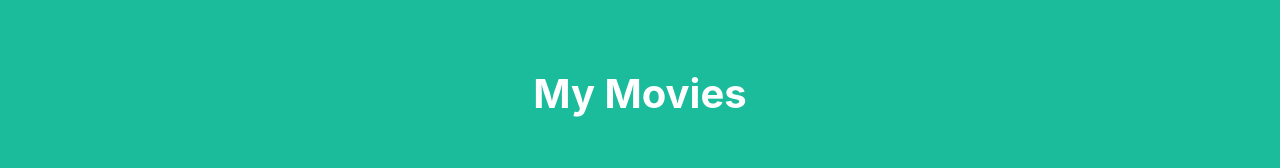
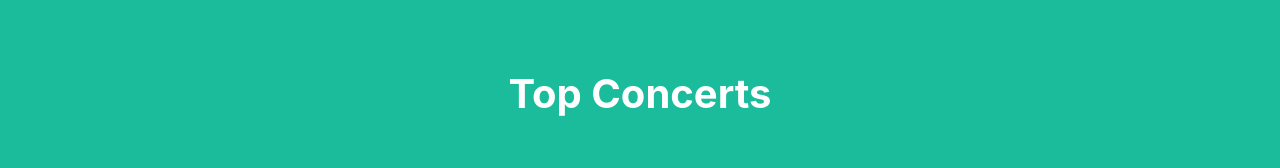
Before and after one commit to erinengle76/erinengle76.github.io, a plain HTML site: page list.html in a window 1280 px wide. Shown: the part 130-298 px from the top of the page. Drawn offline with Linux system fonts and the light colour scheme.

Commit message:
Add existing file

```diff
--- a/list.html
+++ b/list.html
@@ -20,7 +20,7 @@
         </nav>
         <!--This code creates the middle section of the webpage-->
         <header class="masthead bg-primary text-white text-center">
-            <h1>My Movies</h1>
+            <h1>Top Concerts</h1>
         </header>
         <!--Here is where the table will be loaded in.  The actual table will be loaded in JavaScript.-->
         <section class="mt-5 text-center">
```
